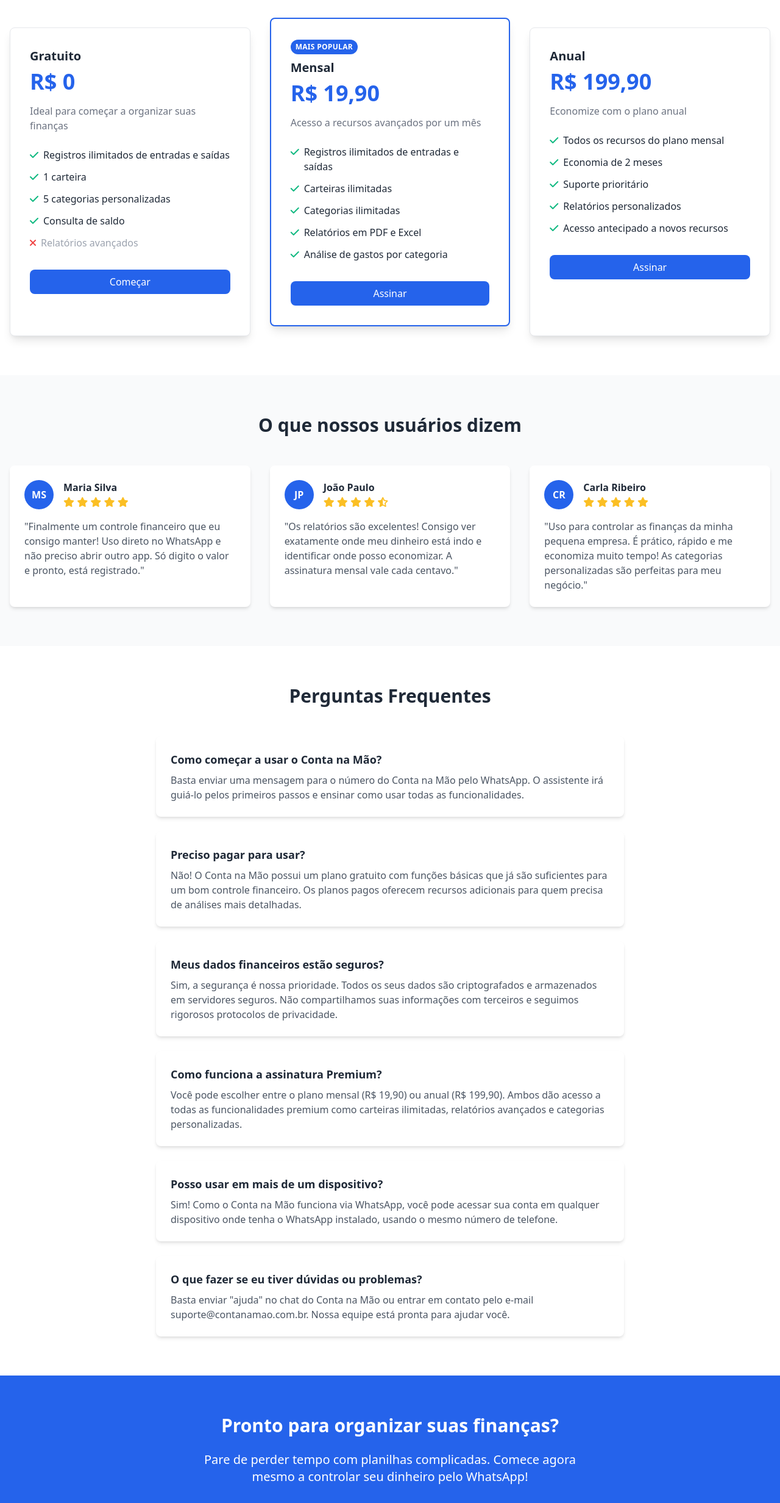
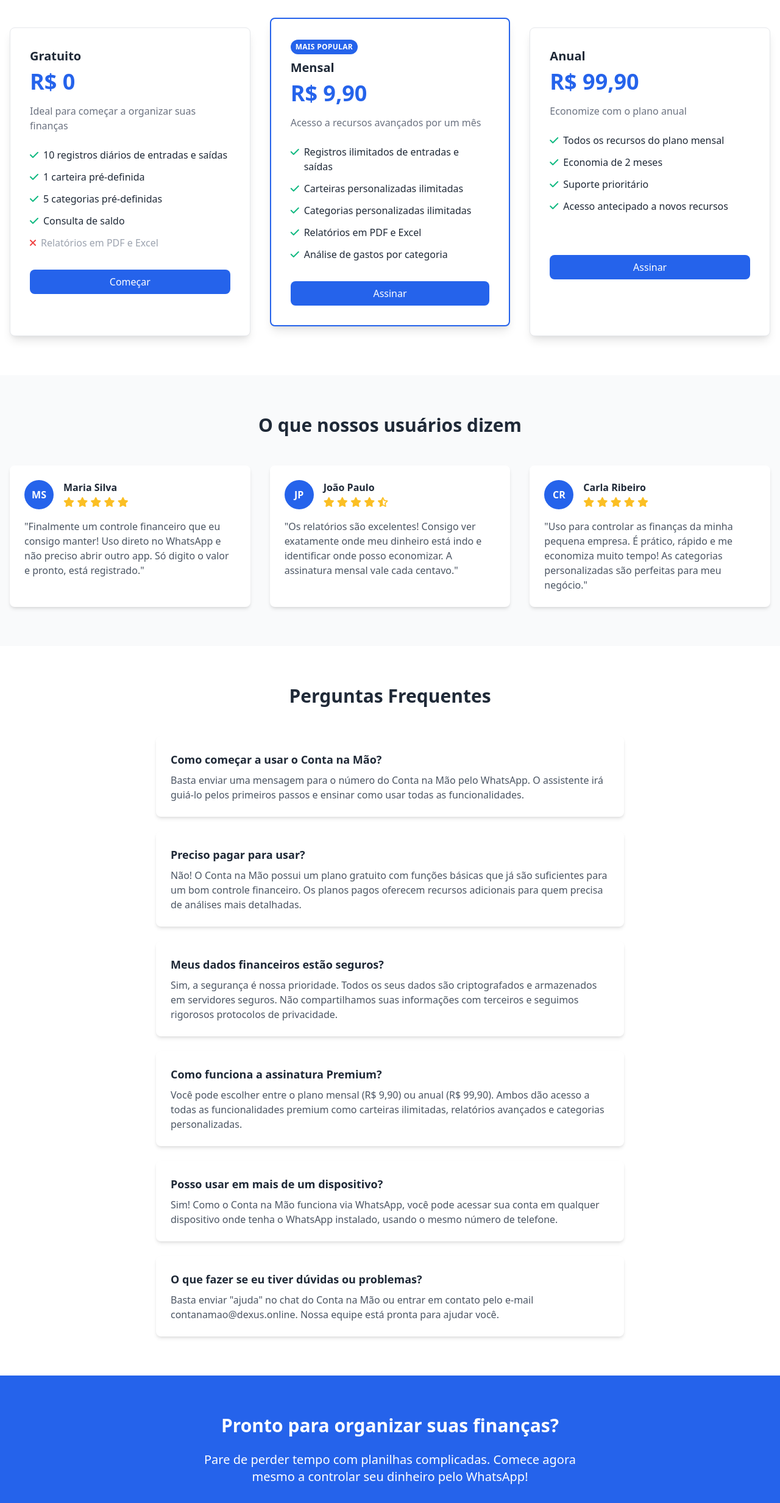
Before and after one commit to renatobalbo/contanamao.github.io, a plain HTML site: page index.html in a window 1280 px wide. Shown: the part 2935-5399 px from the top of the page at 61% size. Drawn offline with nearby package versions, Linux system fonts and the light colour scheme.

Commit message:
Add files via upload

```diff
--- a/index.html
+++ b/index.html
@@ -129,7 +129,7 @@
                 <h1 class="text-4xl md:text-5xl font-bold mb-4">Controle suas finanças pelo WhatsApp</h1>
                 <p class="text-xl mb-8">Gerencie seu dinheiro de forma simples, rápida e sem complicação! Registre entradas, saídas e acompanhe seu saldo diretamente no WhatsApp.</p>
                 <div class="flex flex-col sm:flex-row gap-4">
-                    <a href="https://wa.me/5500000000000?text=oi" class="bg-green-500 hover:bg-green-600 text-white font-bold py-3 px-6 rounded-lg transition duration-300 text-center flex items-center justify-center">
+                    <a href="https://wa.me/5543988258577?text=oi" class="bg-green-500 hover:bg-green-600 text-white font-bold py-3 px-6 rounded-lg transition duration-300 text-center flex items-center justify-center">
                         <i class="fab fa-whatsapp mr-2 text-xl"></i>
                         Começar agora
                     </a>
@@ -268,7 +268,7 @@
                 </div>
             </div>
             <div class="mt-16 text-center">
-                <a href="https://wa.me/5500000000000?text=oi" class="inline-block bg-green-500 hover:bg-green-600 text-white font-bold py-3 px-8 rounded-lg transition duration-300">
+                <a href="https://wa.me/5543988258577?text=oi" class="inline-block bg-green-500 hover:bg-green-600 text-white font-bold py-3 px-8 rounded-lg transition duration-300">
                     <i class="fab fa-whatsapp mr-2"></i> Começar agora
                 </a>
             </div>
@@ -368,15 +368,15 @@
                     <ul class="mb-8 space-y-3">
                         <li class="flex items-start">
                             <i class="fas fa-check text-green-500 mr-2 mt-1"></i>
-                            <span>Registros ilimitados de entradas e saídas</span>
+                            <span>10 registros diários de entradas e saídas</span>
                         </li>
                         <li class="flex items-start">
                             <i class="fas fa-check text-green-500 mr-2 mt-1"></i>
-                            <span>1 carteira</span>
+                            <span>1 carteira pré-definida</span>
                         </li>
                         <li class="flex items-start">
                             <i class="fas fa-check text-green-500 mr-2 mt-1"></i>
-                            <span>5 categorias personalizadas</span>
+                            <span>5 categorias pré-definidas</span>
                         </li>
                         <li class="flex items-start">
                             <i class="fas fa-check text-green-500 mr-2 mt-1"></i>
@@ -384,15 +384,15 @@
                         </li>
                         <li class="flex items-start text-gray-400">
                             <i class="fas fa-times text-red-500 mr-2 mt-1"></i>
-                            <span>Relatórios avançados</span>
+                            <span>Relatórios em PDF e Excel</span>
                         </li>
                     </ul>
-                    <a href="https://wa.me/5500000000000?text=oi" class="block w-full bg-blue-600 text-white text-center py-2 rounded-lg hover:bg-blue-700 transition duration-300">Começar</a>
+                    <a href="https://wa.me/5543988258577?text=oi" class="block w-full bg-blue-600 text-white text-center py-2 rounded-lg hover:bg-blue-700 transition duration-300">Começar</a>
                 </div>
                 <div class="bg-white p-8 rounded-lg shadow-lg border-2 border-blue-600 transform md:-translate-y-4">
                     <div class="bg-blue-600 text-white text-xs font-bold uppercase tracking-wide py-1 px-2 rounded-full inline-block mb-2">Mais popular</div>
                     <h3 class="text-xl font-bold mb-2">Mensal</h3>
-                    <div class="text-blue-600 text-4xl font-bold mb-4">R$ 19,90</div>
+                    <div class="text-blue-600 text-4xl font-bold mb-4">R$ 9,90</div>
                     <p class="text-gray-500 mb-6">Acesso a recursos avançados por um mês</p>
                     <ul class="mb-8 space-y-3">
                         <li class="flex items-start">
@@ -401,11 +401,11 @@
                         </li>
                         <li class="flex items-start">
                             <i class="fas fa-check text-green-500 mr-2 mt-1"></i>
-                            <span>Carteiras ilimitadas</span>
+                            <span>Carteiras personalizadas ilimitadas</span>
                         </li>
                         <li class="flex items-start">
                             <i class="fas fa-check text-green-500 mr-2 mt-1"></i>
-                            <span>Categorias ilimitadas</span>
+                            <span>Categorias personalizadas ilimitadas</span>
                         </li>
                         <li class="flex items-start">
                             <i class="fas fa-check text-green-500 mr-2 mt-1"></i>
@@ -416,11 +416,11 @@
                             <span>Análise de gastos por categoria</span>
                         </li>
                     </ul>
-                    <a href="https://wa.me/5500000000000?text=planos" class="block w-full bg-blue-600 text-white text-center py-2 rounded-lg hover:bg-blue-700 transition duration-300">Assinar</a>
+                    <a href="https://wa.me/5543988258577?text=planos" class="block w-full bg-blue-600 text-white text-center py-2 rounded-lg hover:bg-blue-700 transition duration-300">Assinar</a>
                 </div>
                 <div class="bg-white p-8 rounded-lg shadow-lg border border-gray-200">
                     <h3 class="text-xl font-bold mb-2">Anual</h3>
-                    <div class="text-blue-600 text-4xl font-bold mb-4">R$ 199,90</div>
+                    <div class="text-blue-600 text-4xl font-bold mb-4">R$ 99,90</div>
                     <p class="text-gray-500 mb-6">Economize com o plano anual</p>
                     <ul class="mb-8 space-y-3">
                         <li class="flex items-start">
@@ -437,14 +437,13 @@
                         </li>
                         <li class="flex items-start">
                             <i class="fas fa-check text-green-500 mr-2 mt-1"></i>
-                            <span>Relatórios personalizados</span>
+                            <span>Acesso antecipado a novos recursos</span>
                         </li>
                         <li class="flex items-start">
-                            <i class="fas fa-check text-green-500 mr-2 mt-1"></i>
-                            <span>Acesso antecipado a novos recursos</span>
+                            <br />
                         </li>
                     </ul>
-                    <a href="https://wa.me/5500000000000?text=planos" class="block w-full bg-blue-600 text-white text-center py-2 rounded-lg hover:bg-blue-700 transition duration-300">Assinar</a>
+                    <a href="https://wa.me/5543988258577?text=planos" class="block w-full bg-blue-600 text-white text-center py-2 rounded-lg hover:bg-blue-700 transition duration-300">Assinar</a>
                 </div>
             </div>
         </div>
@@ -526,7 +525,7 @@
                 </div>
                 <div class="bg-white p-6 rounded-lg shadow-md">
                     <h3 class="font-bold text-lg mb-2">Como funciona a assinatura Premium?</h3>
-                    <p class="text-gray-600">Você pode escolher entre o plano mensal (R$ 19,90) ou anual (R$ 199,90). Ambos dão acesso a todas as funcionalidades premium como carteiras ilimitadas, relatórios avançados e categorias personalizadas.</p>
+                    <p class="text-gray-600">Você pode escolher entre o plano mensal (R$ 9,90) ou anual (R$ 99,90). Ambos dão acesso a todas as funcionalidades premium como carteiras ilimitadas, relatórios avançados e categorias personalizadas.</p>
                 </div>
                 <div class="bg-white p-6 rounded-lg shadow-md">
                     <h3 class="font-bold text-lg mb-2">Posso usar em mais de um dispositivo?</h3>
@@ -534,7 +533,7 @@
                 </div>
                 <div class="bg-white p-6 rounded-lg shadow-md">
                     <h3 class="font-bold text-lg mb-2">O que fazer se eu tiver dúvidas ou problemas?</h3>
-                    <p class="text-gray-600">Basta enviar "ajuda" no chat do Conta na Mão ou entrar em contato pelo e-mail suporte@contanamao.com.br. Nossa equipe está pronta para ajudar você.</p>
+                    <p class="text-gray-600">Basta enviar "ajuda" no chat do Conta na Mão ou entrar em contato pelo e-mail contanamao@dexus.online. Nossa equipe está pronta para ajudar você.</p>
                 </div>
             </div>
         </div>
@@ -545,7 +544,7 @@
         <div class="container mx-auto px-4 text-center">
             <h2 class="text-3xl font-bold mb-6">Pronto para organizar suas finanças?</h2>
             <p class="text-xl mb-8 max-w-2xl mx-auto">Pare de perder tempo com planilhas complicadas. Comece agora mesmo a controlar seu dinheiro pelo WhatsApp!</p>
-            <a href="https://wa.me/5500000000000?text=oi" class="inline-block bg-white text-blue-600 font-bold py-3 px-8 rounded-lg shadow-lg hover:bg-gray-100 transition duration-300">
+            <a href="https://wa.me/5543988258577?text=oi" class="inline-block bg-white text-blue-600 font-bold py-3 px-8 rounded-lg shadow-lg hover:bg-gray-100 transition duration-300">
                 <i class="fab fa-whatsapp mr-2"></i> Começar Gratuitamente
             </a>
         </div>
@@ -583,7 +582,7 @@
                             </div>
                             <div>
                                 <h4 class="font-bold">WhatsApp</h4>
-                                <p class="text-gray-600">(00) 00000-0000</p>
+                                <p class="text-gray-600">(43) 98825-8577</p>
                             </div>
                         </div>
                         <div class="flex items-start">
@@ -592,7 +591,7 @@
                             </div>
                             <div>
                                 <h4 class="font-bold">E-mail</h4>
-                                <p class="text-gray-600">contato@contanamao.com.br</p>
+                                <p class="text-gray-600">contanamao@dexus.online</p>
                             </div>
                         </div>
                         <div class="flex items-start">
```
